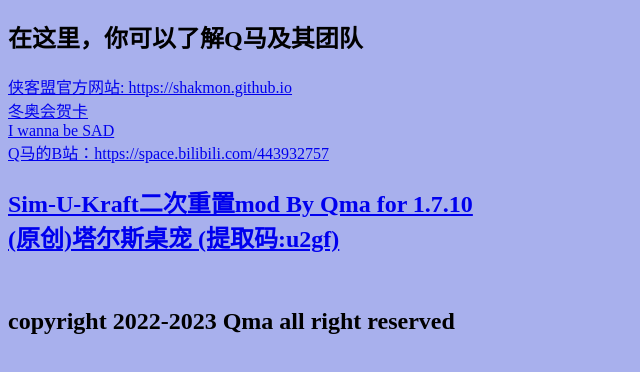
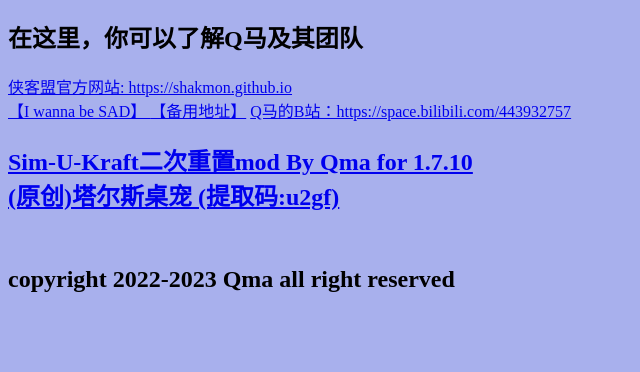
Before and after one commit to Qma-king/main, a plain HTML site: page index.html in a window 1280 px wide. Shown: the part 70-442 px from the top of the page, without its empty margins (0-640 px from the left). Drawn offline with Linux system fonts and the light colour scheme.

Commit message:
Update index.html

```diff
--- a/index.html
+++ b/index.html
@@ -11,9 +11,8 @@
 <h2> 在这里，你可以了解Q马及其团队 </h2>
 	<a href="https://shakmon.github.io">侠客盟官方网站: https://shakmon.github.io</a>
 	<br>
-	<a href="https://qma-king.github.io/main/soft_2021-12-29.exe">
-	冬奥会贺卡</a><br>
-	<a href="https://qma-king.github.io/main/SF-00001-GAME-0.05.exe">I wanna be SAD</a><br>
+	<a href="https://qma-king.github.io/main/SF-00001-GAME-0.05.exe">【I wanna be SAD】 </a>
+	<a href="https://gitee.com/qma-king/main/raw/main/SF-00001-GAME-0.05.exe">【备用地址】</a>
 	<a href="https://space.bilibili.com/443932757">Q马的B站：https://space.bilibili.com/443932757</a><br>
 <h2>
 	<a href=https://qma-king.github.io/main/SF-00002-SIMUKRAFT-QMA.7z">Sim-U-Kraft二次重置mod By Qma for 1.7.10</a><br>
```
